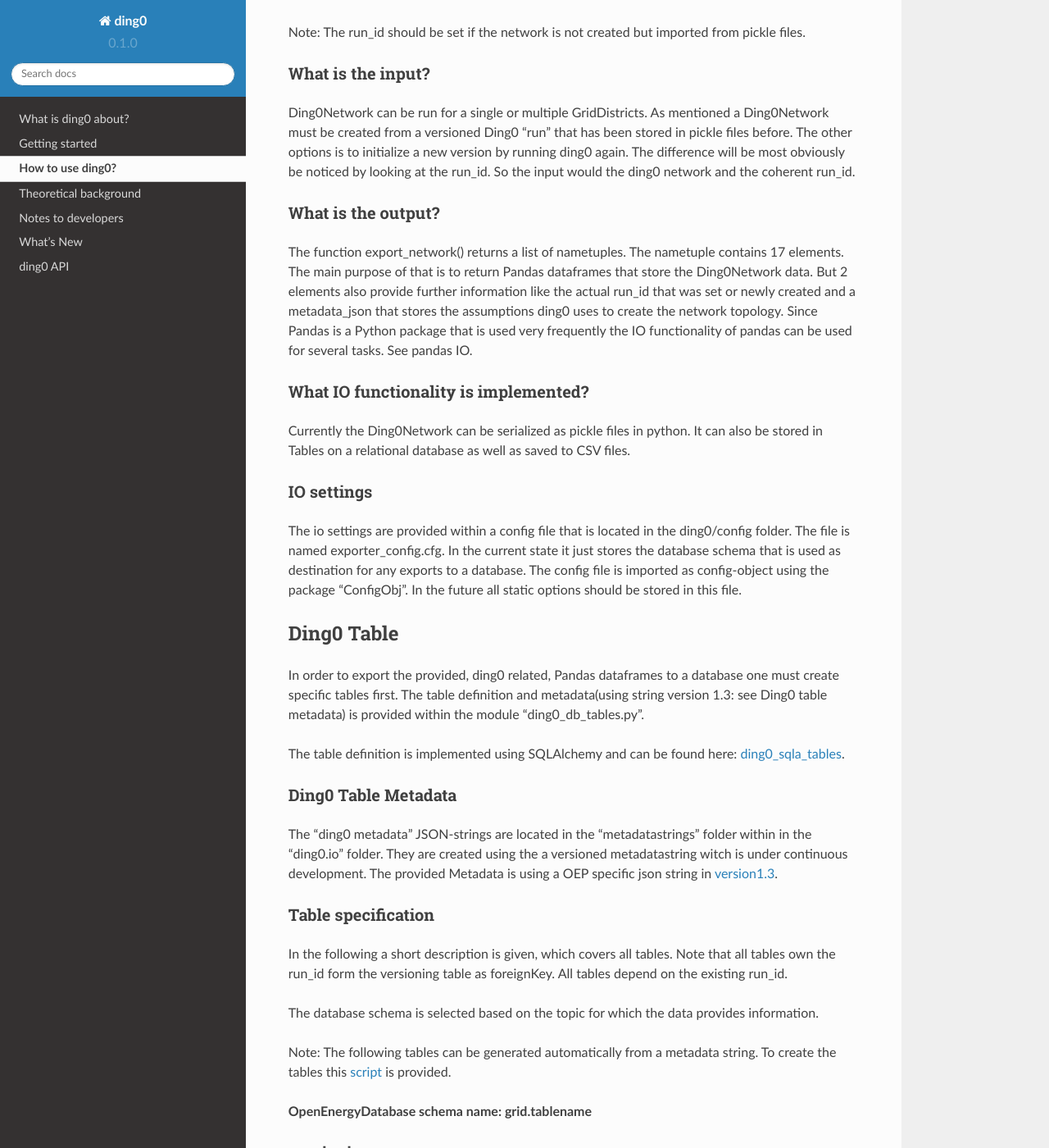
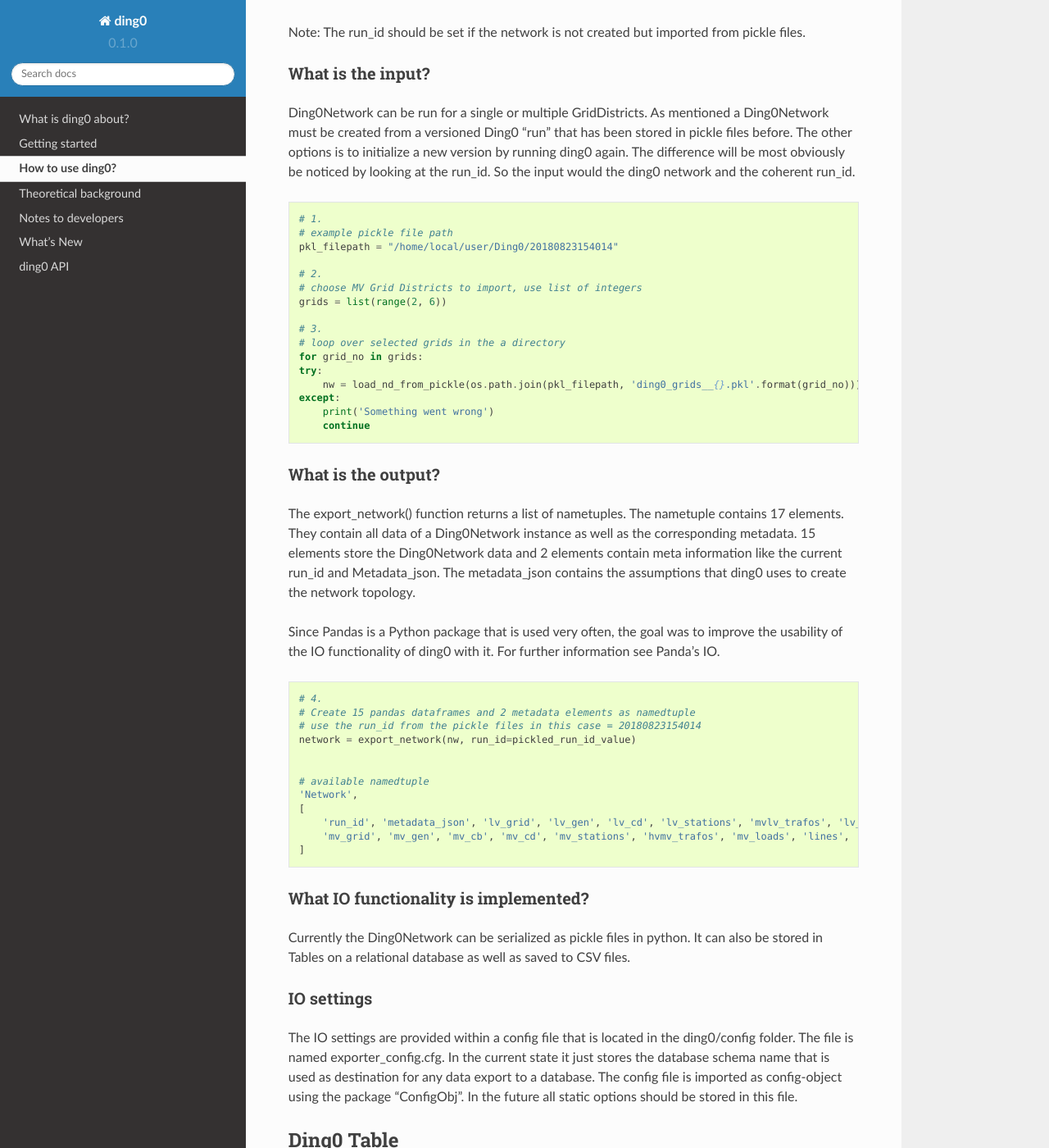
Before and after one commit to openego/ding0, a Sphinx documentation site: the page built from doc/usage_details.rst, in a window 1280 px wide and 1400 px high, scrolled down 3320 px. Shown: the whole window at 82% size. Built offline with Sphinx 7.4.7 and the Read the Docs theme 2.0.0, drawn with Linux system fonts in a browser that asks for light colours; formulas are drawn with MathJax 3; some of the changed text lies outside the part shown.

Commit message:
Add code examples for better understanding, Fix some typos

```diff
--- a/doc/usage_details.rst
+++ b/doc/usage_details.rst
@@ -177,14 +177,52 @@ from a versioned Ding0 "run" that has been stored in pickle files before. The ot
 a new version by running ding0 again. The difference will be most obviously be noticed by looking at the run_id.
 So the input would the ding0 network and the coherent run_id.
 
+.. code-block:: python
+
+    # 1.
+    # example pickle file path
+    pkl_filepath = "/home/local/user/Ding0/20180823154014"
+
+    # 2.
+    # choose MV Grid Districts to import, use list of integers
+    grids = list(range(2, 6))
+
+    # 3.
+    # loop over selected grids in the a directory
+    for grid_no in grids:
+    try:
+        nw = load_nd_from_pickle(os.path.join(pkl_filepath, 'ding0_grids__{}.pkl'.format(grid_no)))
+    except:
+        print('Something went wrong')
+        continue
+
 What is the output?
 -------------------
-The function export_network() returns a list of nametuples. The nametuple contains 17 elements. The main
-purpose of that is to return Pandas dataframes that store the Ding0Network data. But 2 elements also provide
-further information like the actual run_id that was set or newly created and a metadata_json that stores
-the assumptions ding0 uses to create the network topology.
-Since Pandas is a Python package that is used very frequently the IO functionality of pandas can be used
-for several tasks. See pandas IO.
+The export_network() function returns a list of nametuples. The nametuple contains 17 elements. They contain all
+data of a Ding0Network instance as well as the corresponding metadata.
+15 elements store the Ding0Network data and 2 elements contain meta information like the current run_id and
+Metadata_json. The metadata_json contains the assumptions that ding0 uses to create the network topology.
+
+Since Pandas is a Python package that is used very often, the goal was to improve the usability of the IO functionality
+of ding0 with it. For further information see Panda's IO.
+
+.. code-block:: python
+
+    # 4.
+    # Create 15 pandas dataframes and 2 metadata elements as namedtuple
+    # use the run_id from the pickle files in this case = 20180823154014
+    network = export_network(nw, run_id=pickled_run_id_value)
+
+
+    # available namedtuple
+    'Network',
+    [
+        'run_id', 'metadata_json', 'lv_grid', 'lv_gen', 'lv_cd', 'lv_stations', 'mvlv_trafos', 'lv_loads',
+        'mv_grid', 'mv_gen', 'mv_cb', 'mv_cd', 'mv_stations', 'hvmv_trafos', 'mv_loads', 'lines', 'mvlv_mapping'
+    ]
+
+
+
 
 What IO functionality is implemented?
 -------------------------------------
@@ -193,15 +231,15 @@ Tables on a relational database as well as saved to CSV files.
 
 IO settings
 -----------
-The io settings are provided within a config file that is located in the ding0/config folder. The file is
-named exporter_config.cfg. In the current state it just stores the database schema that is used as destination
-for any exports to a database. The config file is imported as config-object using the package "ConfigObj".
+The IO settings are provided within a config file that is located in the ding0/config folder. The file is
+named exporter_config.cfg. In the current state it just stores the database schema name that is used as destination
+for any data export to a database. The config file is imported as config-object using the package "ConfigObj".
 In the future all static options should be stored in this file.
 
 
 Ding0 Table
 ===========
-In order to export the provided, ding0 related, Pandas dataframes to a database one must create specific tables
+In order to export a Pandas dataframe to a database one must create specific tables
 first. The table definition and metadata(using string version 1.3: see Ding0 table metadata) is provided within
 the module "ding0_db_tables.py".
 
@@ -213,7 +251,7 @@ The table definition is implemented using SQLAlchemy and can be found here: ding
 Ding0 Table Metadata
 --------------------
 The "ding0 metadata" JSON-strings are located in the "metadatastrings" folder within in the "ding0.io" folder.
-They are created using the a versioned metadatastring witch is under continuous development. The provided Metadata
+They are created using the a versioned metadatastring which is under continuous development. The provided Metadata
 is using a OEP specific json string in version1.3_.
 
 .. _version1.3: https://github.com/OpenEnergyPlatform/examples/blob/master/metadata/archiv/oep_metadata_template_v1.3.json
@@ -221,8 +259,8 @@ is using a OEP specific json string in version1.3_.
 
 Table specification
 -------------------
-In the following a short description is given, which covers all tables. Note that all tables own the run_id form
-the versioning table as foreignKey. All tables depend on the existing run_id.
+In the following a short description is given, which covers the structure of all tables. Note that all tables own
+the run_id column form the versioning table as foreignKey. All tables depend on the same value in run_id.
 
 The database schema is selected based on the topic for which the data provides information.
 
@@ -470,15 +508,15 @@ Export ding0 to database
 
 Database export
 ---------------
-This exporter depends on existing tables.
+This exporter depends on existing tables as described in chapter "Ding0 Table".
 The functionality for this module is implemented in db_export.py_ . This module provides functionality to establish
 a database connection, create the tables, drop the tables, as well as change the database specific owner for each table.
 The core functionality is the data export. This is implemented using Pandas dataframes and a provided Pandas.IO
 functionality.
 
-Note: The export to a Database will take a lot of time (about 1 Week). The reason for this is the quantity of the data
-ding0 provides. Therefore it is not recommended to export all 3608 available GridDistricts at once. This could be error
-prone caused by connection timeout or similar reasons. We work on speeding up the export in the future.
+Note: The export to a Database will take a lot of time (about 1 Week). The reason for this is the amount of the data
+provided by ding0. Therefore it is not recommended to export all 3608 available GridDistricts at once. This could be
+error prone caused by connection timeout or similar reasons. We work on speeding up the export in the future.
 
 .. _db_export.py: https://github.com/openego/ding0/blob/features/stats-export/ding0/io/db_export.py
 
@@ -488,12 +526,42 @@ The module is implemented as a command line based script. To run the script one
 ding0 network by using pickle files or by using a new ding0 run as mentioned before. The ding0 network is used as
 input for the export_network function which returns the pandas dataframes as nametupels(see Ding0 IO : Ding0 exporter).
 
+.. code-block:: python
+
+    # create ding0 Network instance
+    nw = NetworkDing0(name='network')
+
+    #geo. ref. sys. e.g. 4326==WGS84
+    SRID = int(nw.config['geo']['srid'])
+
+    # choose MV Grid Districts to import, use list of integers
+    mv_grid_districts = list(range(2, 6))
+
+    # run DING0 on selected MV Grid District
+    nw.run_ding0(session=session,
+                 mv_grid_districts_no=mv_grid_districts)
+
+    # return values from export_network() as tupels
+    network = export_network(nw)
+
 The nametupels are one of the parameters that are input for the export functionality. Other Inputs are a valid
 connection to the Open Energy Platform (the tcp based connection is used here), the schema name that specifies the
 destination on the database as well as the value for the srid.
 
 .. code-block:: python
+
+    # establish database connection and SQLAlchemy session
+    # one need a database user
+    # example OEP-API is not supported yet
+    oedb_engine = connection(section='oedb')
+    session = sessionmaker(bind=oedb_engine)()
+
+    # Set the Database schema which you want to add the tables to.
+    # Configure the SCHEMA in config file located in: ding0/config/exporter_config.cfg .
+    SCHEMA = exporter_config['EXPORTER_DB']['SCHEMA']
+
     # Export all Dataframes returned form export_network(nw) to DB
+    # example: export_all_dataframes_to_db(oedb_engine, my_schema_name, network=ding0_network_tuples, srid=4326)
     export_all_dataframes_to_db(oedb_engine, SCHEMA, network=network, srid=SRID)
 
 
```
